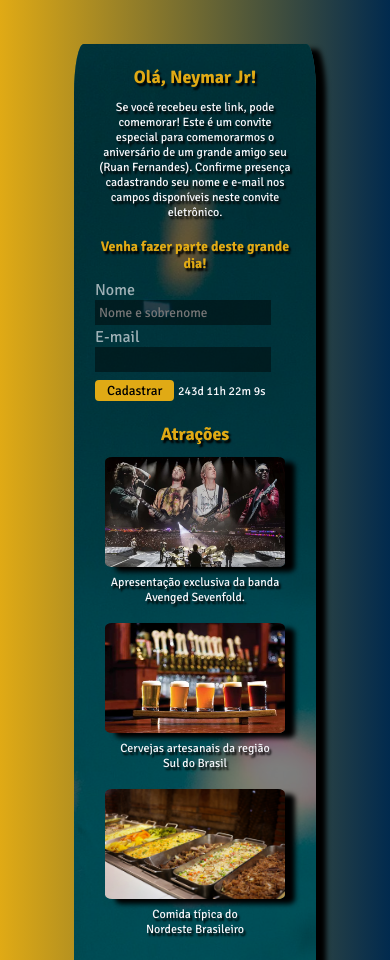
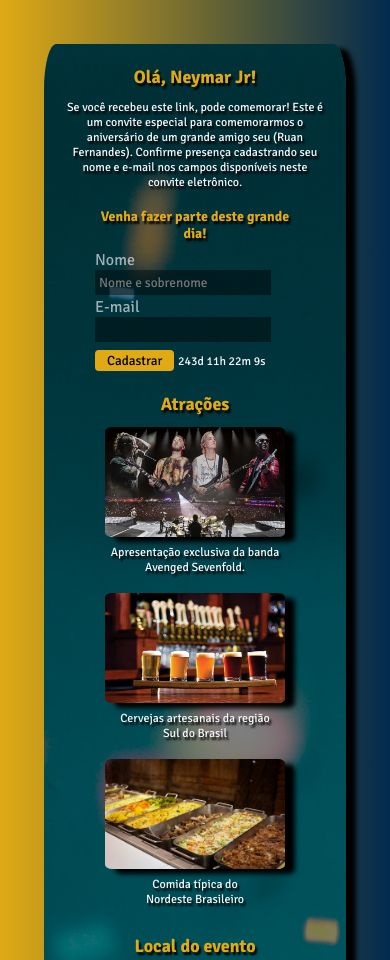
Before and after one commit to ruanfernandes2592/landing_page_aniv, a website built with Parcel: page src/index.html in a window 390 px wide. Shown: the top 960 px of the page. Built offline with nearby package versions, Linux system fonts and the light colour scheme.

Commit message:
ajustando responsividade

```diff
--- a/src/styles/main.scss
+++ b/src/styles/main.scss
@@ -39,10 +39,6 @@ body {
             background-color: #000;
             opacity: 0.5;
             border-radius: 4%;
-        }
-
-        @media (max-width: 760px) {
-            width: 80%;
         }
 
         .section1, .section3 {
```
